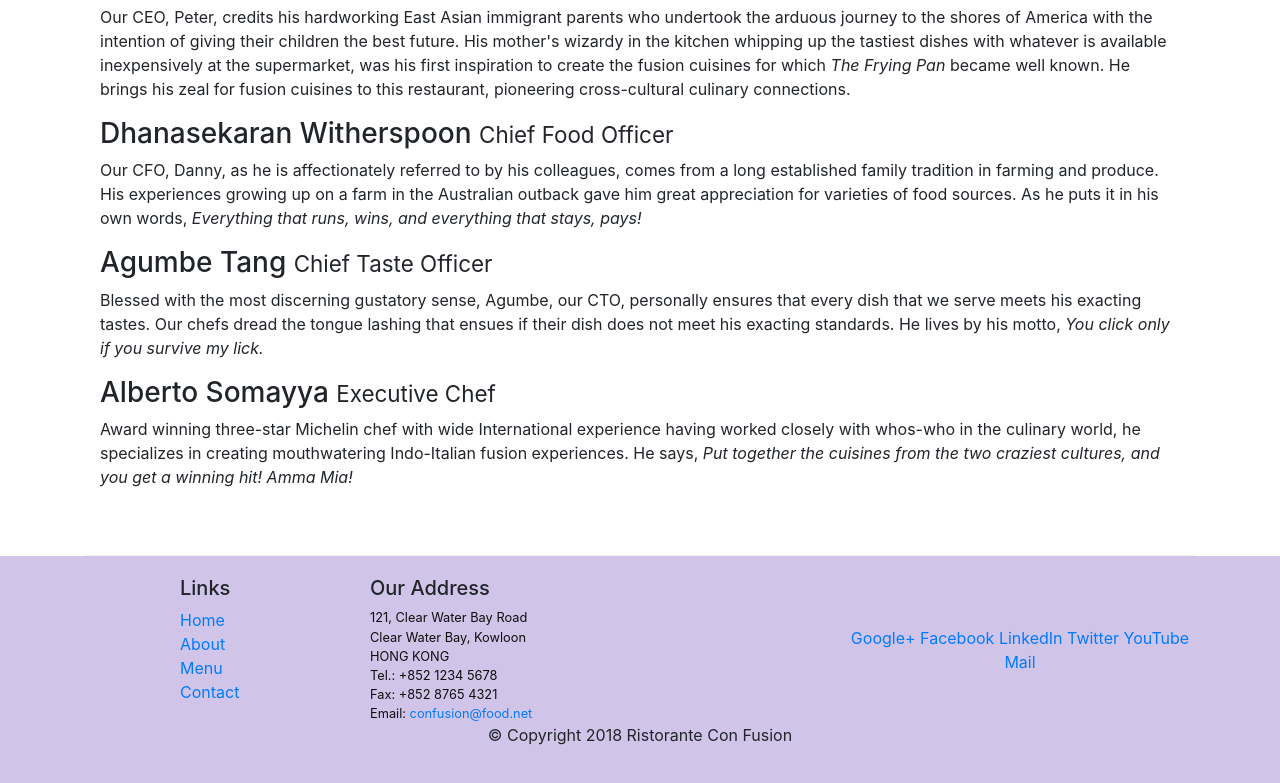
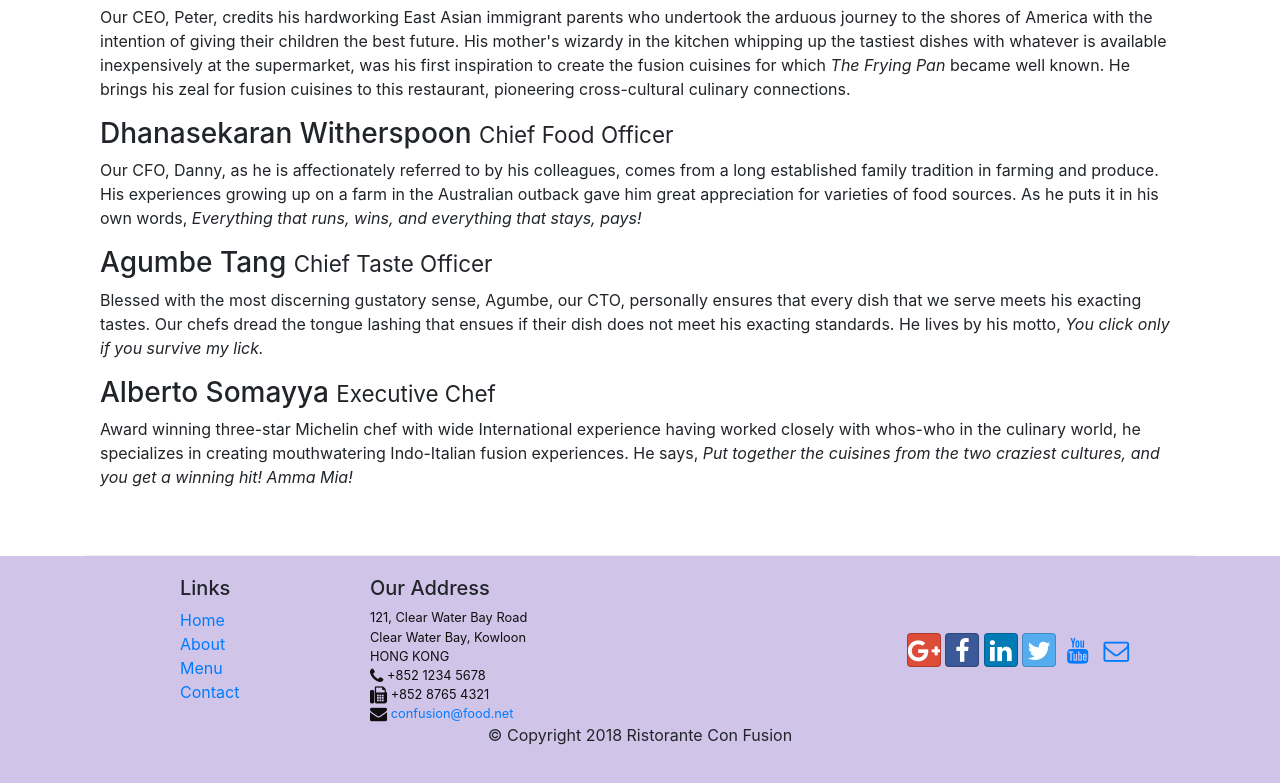
Before and after one commit to mrusert/bootstrap, a website: page aboutus.html in a window 1280 px wide. Shown: the part 998-1781 px from the top of the page. Drawn offline with nearby package versions, Linux system fonts and the light colour scheme.

Commit message:
Icon Fonts - Font Awesome and BootStrap-Social

```diff
--- a/aboutus.html
+++ b/aboutus.html
@@ -9,6 +9,8 @@
 
     <!-- Bootstrap CSS -->
     <link rel="stylesheet" href="node_modules/bootstrap/dist/css/bootstrap.min.css">
+    <link rel="stylesheet" href="node_modules/font-awesome/css/font-awesome.min.css">
+    <link rel="stylesheet" href="node_modules/bootstrap-social/bootstrap-social.css">
     <link rel="stylesheet" href="css/styles.css">
     <title>Ristorante Con Fusion: About Us</title>
 
@@ -23,10 +25,10 @@
             <a class="navbar-brand mr-auto" href="#">Ristorante Con Fusion</a>
             <div class="collapse navbar-collapse" id="Navbar">
                 <ul class="navbar-nav mr-auto">
-                    <li class="nav-item"><a class="nav-link" href="./index.html">Home</a></li>
-                    <li class="nav-item active"><a class="nav-link" href="#">About</a></li>
-                    <li class="nav-item"><a class="nav-link" href="#">Menu</a></li>
-                    <li class="nav-item"><a class="nav-link" href="#">Contact</a></li>
+                    <li class="nav-item"><a class="nav-link" href="./index.html"><span class="fa fa-home fa-lg"></span> Home</a></li>
+                    <li class="nav-item active"><a class="nav-link" href="#"><span class="fa fa-info fa-lg"></span> About</a></li>
+                    <li class="nav-item"><a class="nav-link" href="#"><span class="fa fa-list fa-lg"></span> Menu</a></li>
+                    <li class="nav-item"><a class="nav-link" href="#"><span class="fa fa-address-card fa-lg"></span> Contact</a></li>
                 </ul>
             </div>
         </div>
@@ -101,19 +103,19 @@
 		              121, Clear Water Bay Road<br>
 		              Clear Water Bay, Kowloon<br>
 		              HONG KONG<br>
-		              Tel.: +852 1234 5678<br>
-		              Fax: +852 8765 4321<br>
-		              Email: <a href="mailto:confusion@food.net">confusion@food.net</a>
+		              <i class="fa fa-phone fa-lg"></i> +852 1234 5678<br>
+		              <i class="fa fa-fax fa-lg"></i> +852 8765 4321<br>
+		              <i class="fa fa-envelope fa-lg"></i> <a href="mailto:confusion@food.net">confusion@food.net</a>
 		           </address>
                 </div>
                 <div class="col-12 col-sm-4 align-self-center">
                     <div class="text-center">
-                        <a href="http://google.com/+">Google+</a>
-                        <a href="http://www.facebook.com/profile.php?id=">Facebook</a>
-                        <a href="http://www.linkedin.com/in/">LinkedIn</a>
-                        <a href="http://twitter.com/">Twitter</a>
-                        <a href="http://youtube.com/">YouTube</a>
-                        <a href="mailto:">Mail</a>
+                        <a class="btn btn-social-icon btn-google" href="http://google.com/+"><i class="fa fa-google-plus fa-lg"></i></a>
+                        <a class="btn btn-social-icon btn-facebook" href="http://www.facebook.com/profile.php?id="><i class="fa fa-facebook fa-lg"></i></a>
+                        <a class="btn btn-social-icon btn-linkedin" href="http://www.linkedin.com/in/"><i class="fa fa-linkedin fa-lg"></i></a>
+                        <a class="btn btn-social-icon btn-twitter" href="http://twitter.com/"><i class="fa fa-twitter fa-lg"></i></a>
+                        <a class="btn btn-social-icon btn-youtube" href="http://youtube.com/"><i class="fa fa-youtube fa-lg"></i></a>
+                        <a class="btn btn-social-icon" href="mailto:"><i class="fa fa-envelope-o fa-lg"></i></a>
                     </div>
                 </div>
            </div>
--- a/package.json
+++ b/package.json
@@ -14,6 +14,8 @@
     "lite-server": "^2.3.0"
   },
   "dependencies": {
-    "bootstrap": "^4.0.0"
+    "bootstrap": "^4.0.0",
+    "bootstrap-social": "^5.1.1",
+    "font-awesome": "^4.7.0"
   }
 }
```
Also changed, not shown: index.html (+15 -13 lines), 1 other file.
